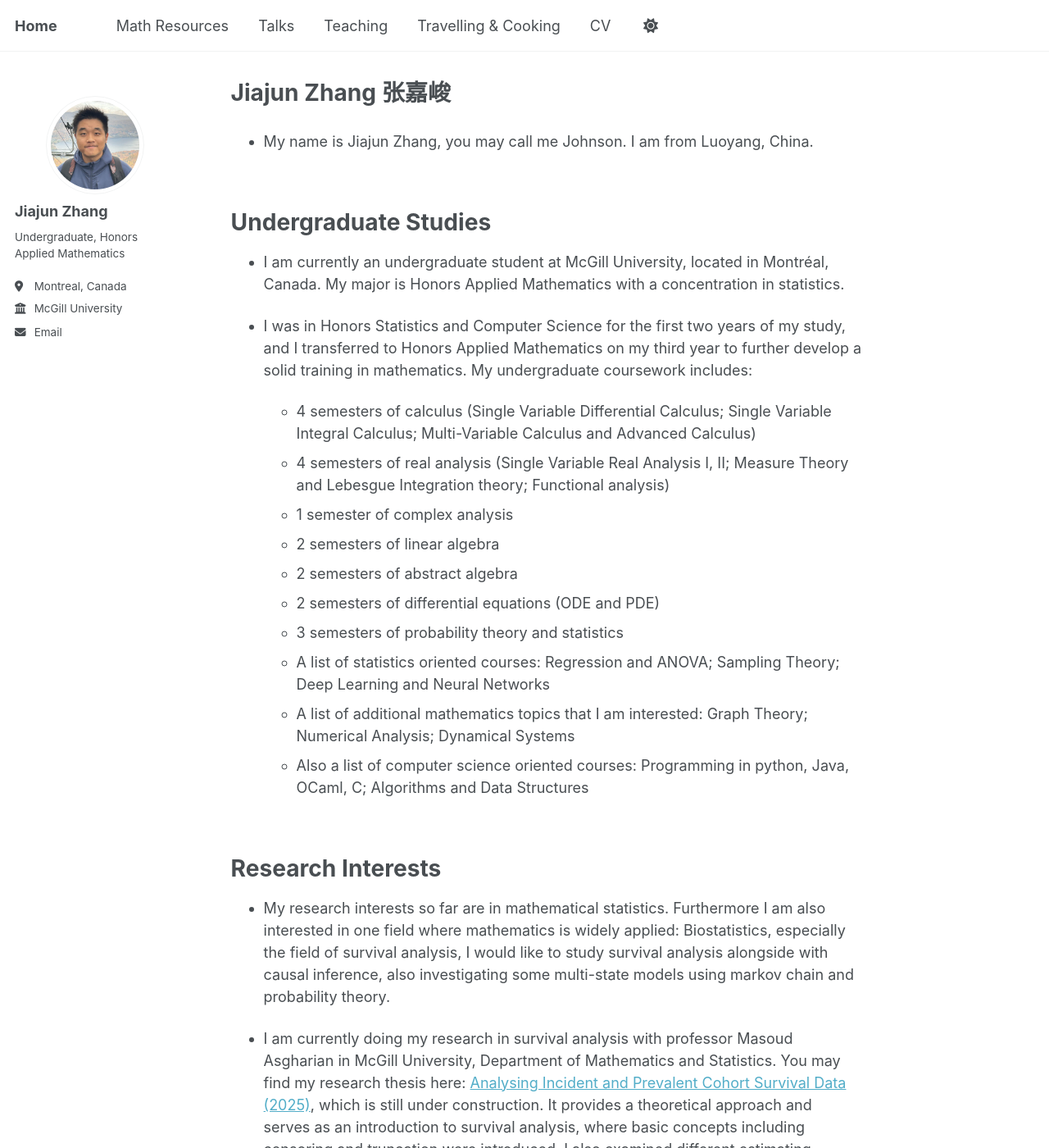
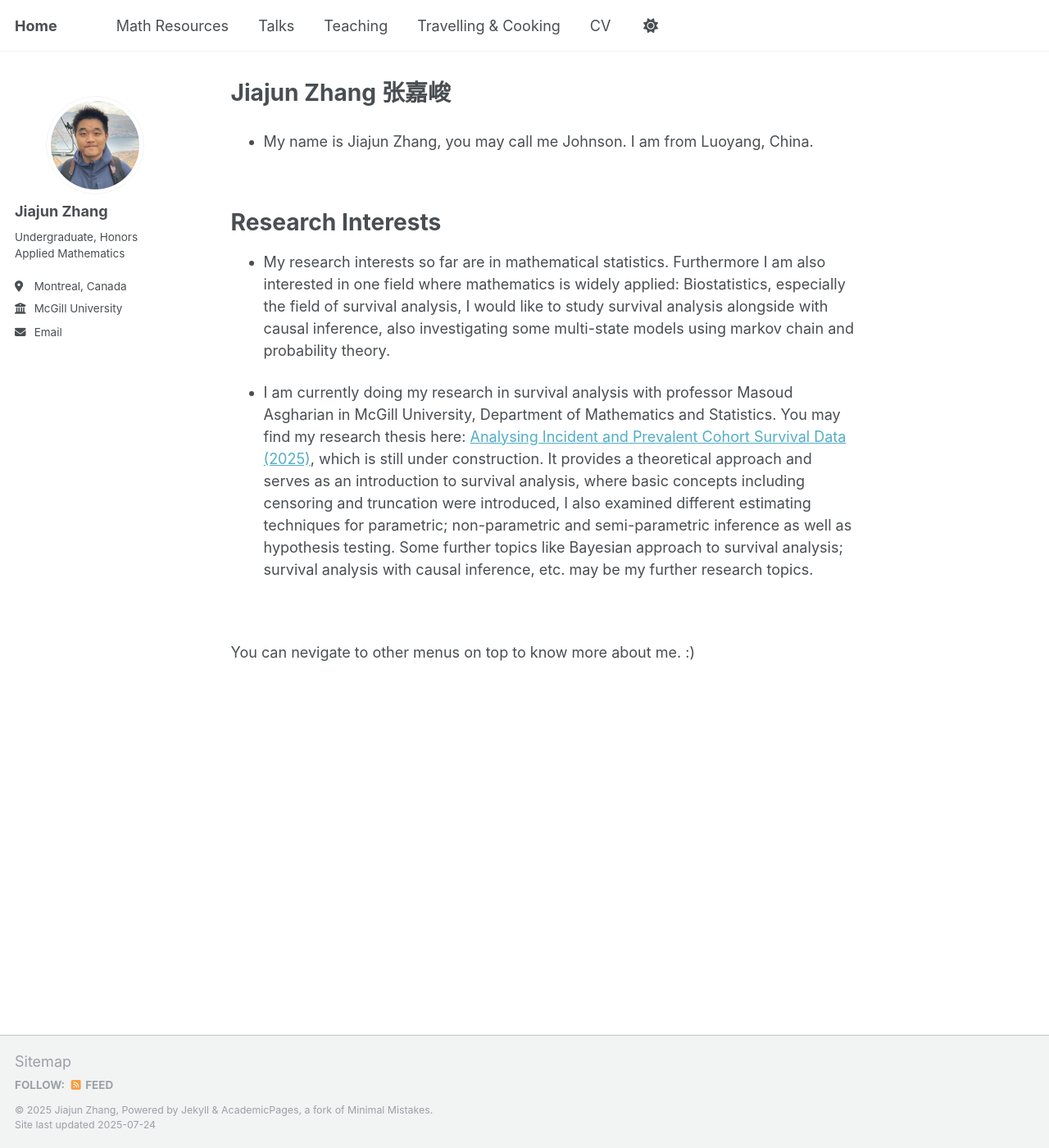
Before and after one commit to JohanssonRein/JohanssonRein.github.io, a Jekyll site: the page built from _pages/about.md, in a window 1280 px wide and 1400 px high. Shown: the whole window at 82% size. Built offline with Jekyll 4.4.1, drawn with Linux system fonts in a browser that asks for light colours.

Commit message:
Update about.md

```diff
--- a/_pages/about.md
+++ b/_pages/about.md
@@ -9,24 +9,7 @@ redirect_from:
 
 * My name is Jiajun Zhang, you may call me Johnson. I am from Luoyang, China.
 
-<br>
 
-# Undergraduate Studies
-
-* I am currently an undergraduate student at McGill University, located in Montréal, Canada. My major is Honors Applied Mathematics with a concentration in statistics.
-
-* I was in Honors Statistics and Computer Science for the first two years of my study, and I transferred to Honors Applied Mathematics on my third year to further develop a solid training in mathematics. My undergraduate coursework includes:
-
-  * 4 semesters of calculus (Single Variable Differential Calculus; Single Variable Integral Calculus; Multi-Variable Calculus and Advanced Calculus)
-  * 4 semesters of real analysis (Single Variable Real Analysis I, II; Measure Theory and Lebesgue Integration theory; Functional analysis)
-  * 1 semester of complex analysis
-  * 2 semesters of linear algebra
-  * 2 semesters of abstract algebra
-  * 2 semesters of differential equations (ODE and PDE)
-  * 3 semesters of probability theory and statistics
-  * A list of statistics oriented courses: Regression and ANOVA; Sampling Theory; Deep Learning and Neural Networks
-  * A list of additional mathematics topics that I am interested: Graph Theory; Numerical Analysis; Dynamical Systems
-  * Also a list of computer science oriented courses: Programming in python, Java, OCaml, C; Algorithms and Data Structures
 
  <br>
 
```
